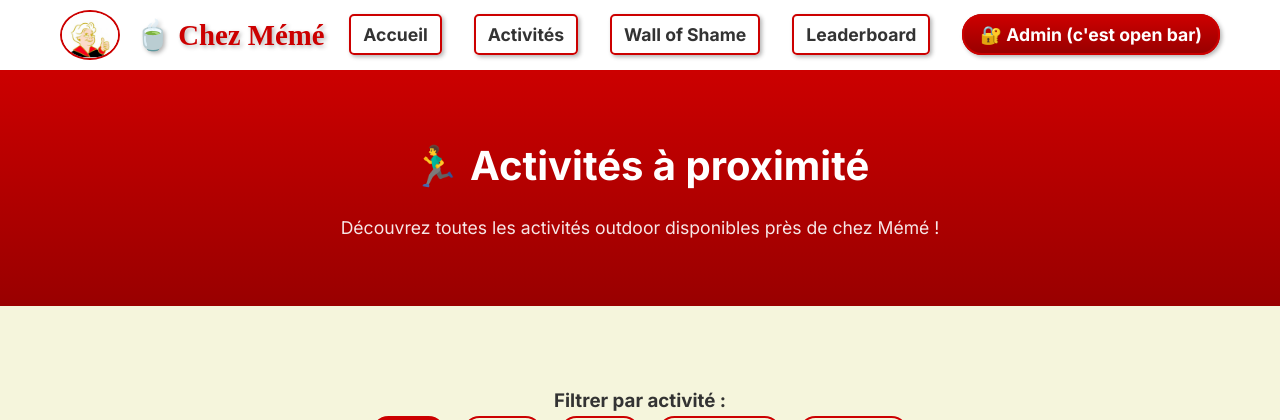
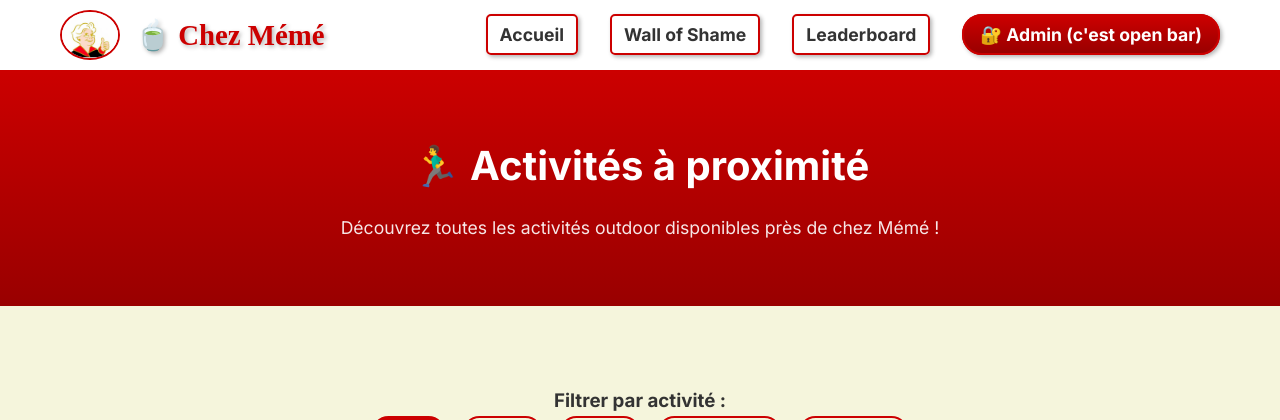
Before and after one commit to PlominoPizza/cheh_maienmaien, a Flask app: page /activites in a window 1280 px wide. Shown: the top 420 px of the page. Run offline with Flask 3, Linux system fonts and the light colour scheme; data comes from the database, SQL or seed files in the repository.

Commit message:
Masquer l'onglet ActivitÃ©s dans la navigation

```diff
--- a/templates/base.html
+++ b/templates/base.html
@@ -21,9 +21,9 @@
                 <li class="nav-item">
                     <a href="{{ url_for('index') }}" class="nav-link">Accueil</a>
                 </li>
-                <li class="nav-item">
+                {# <li class="nav-item">
                     <a href="{{ url_for('activites') }}" class="nav-link">Activités</a>
-                </li>
+                </li> #}
                 <li class="nav-item">
                     <a href="{{ url_for('wall_of_shame') }}" class="nav-link">Wall of Shame</a>
                 </li>
```
